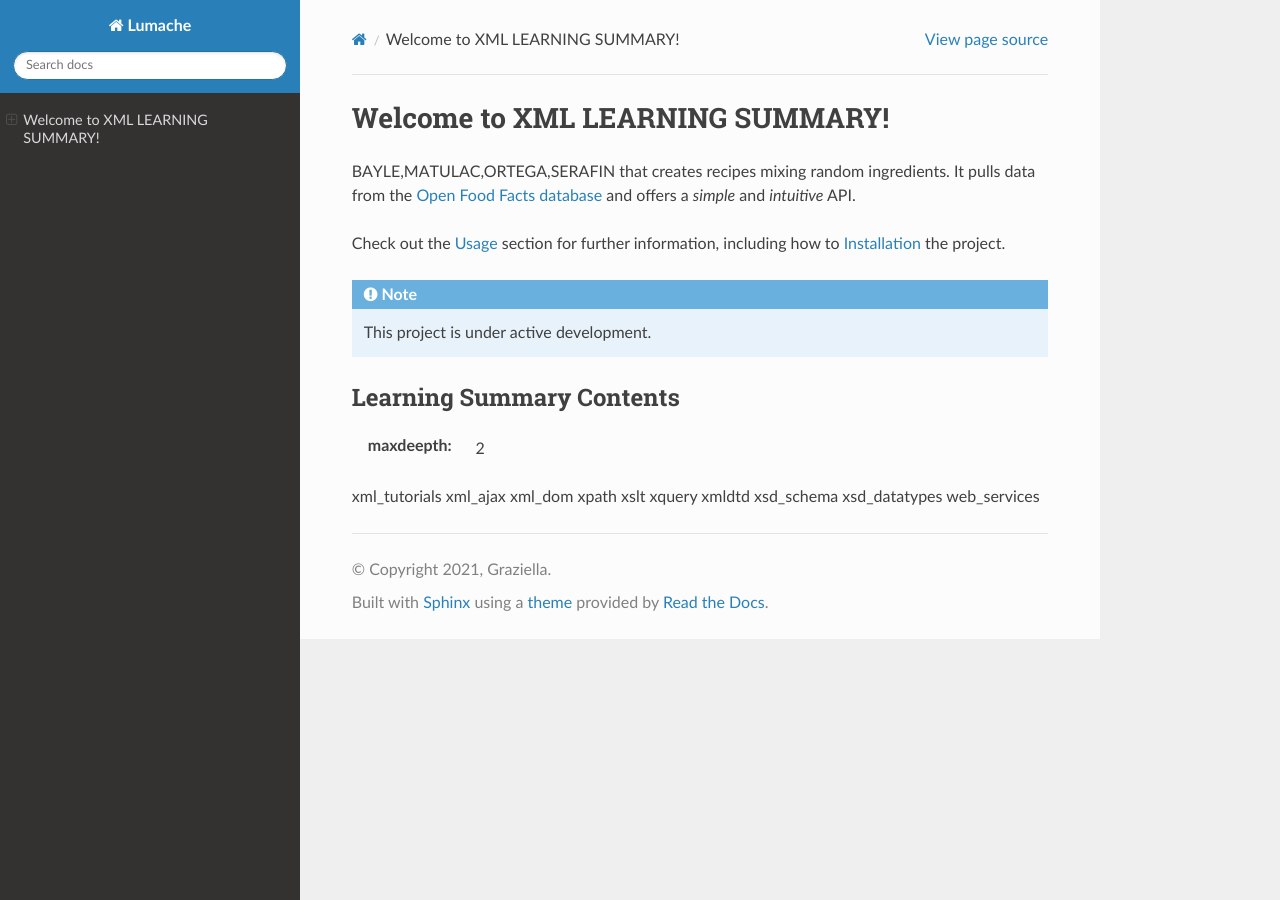
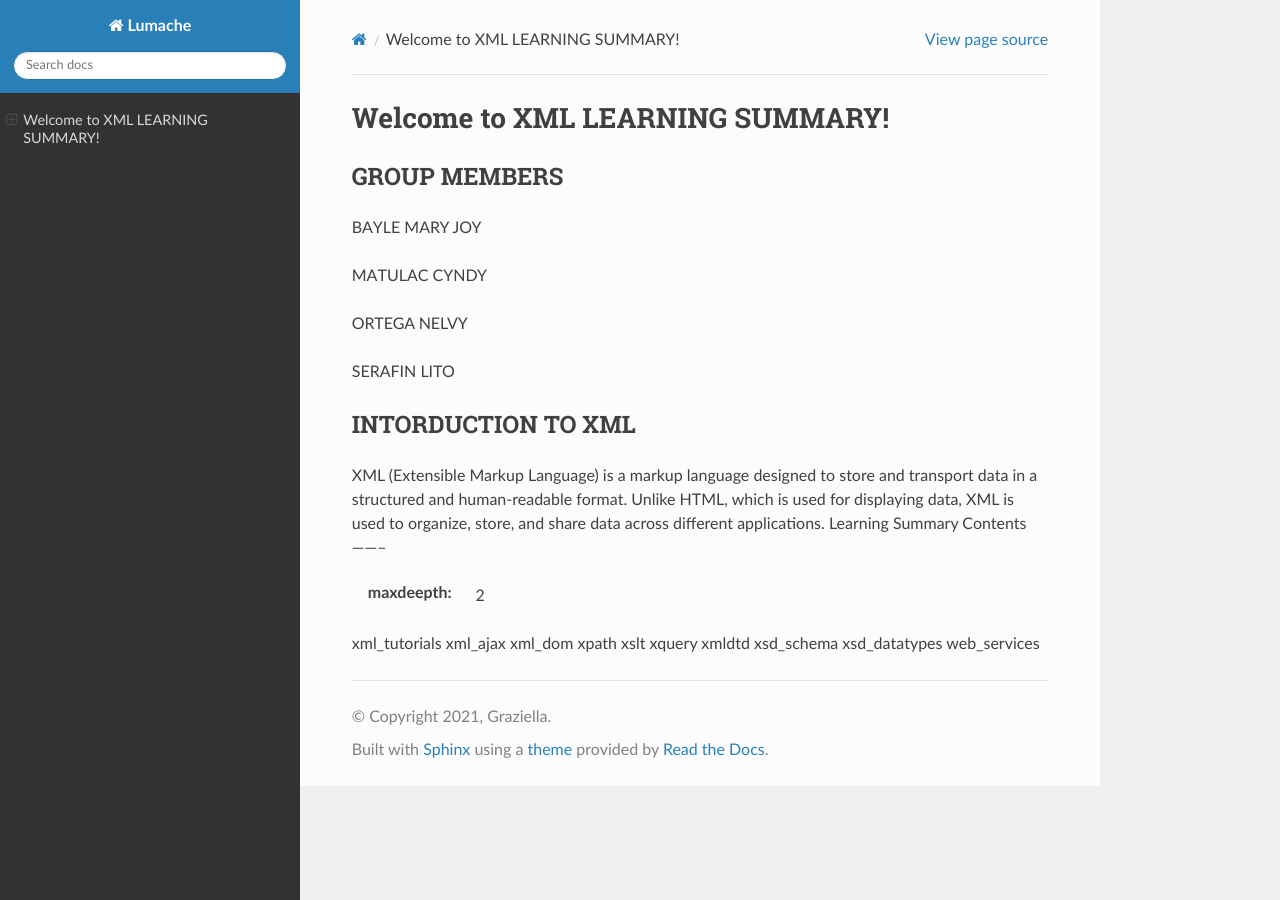
Before and after one commit to litoserafin/xml, a Sphinx documentation site: the page built from docs/source/index.rst, in a window 1280 px wide. Built offline with Sphinx 7.4.7 and the Read the Docs theme 3.1.0, drawn with Linux system fonts in a browser that asks for light colours.

Commit message:
Update index.rst

```diff
--- a/docs/source/index.rst
+++ b/docs/source/index.rst
@@ -1,18 +1,19 @@
 Welcome to XML LEARNING SUMMARY!
 ===================================
+GROUP MEMBERS
+-----------------
+BAYLE MARY JOY
 
-BAYLE,MATULAC,ORTEGA,SERAFIN
-that creates recipes mixing random ingredients.
-It pulls data from the `Open Food Facts database <https://www.w3schools.com/xml/default.asp>`_
-and offers a *simple* and *intuitive* API.
+MATULAC CYNDY
 
-Check out the :doc:`usage` section for further information, including
-how to :ref:`installation` the project.
+ORTEGA NELVY
 
-.. note::
+SERAFIN LITO
 
-   This project is under active development.
+INTORDUCTION TO XML
+----------------
 
+XML (Extensible Markup Language) is a markup language designed to store and transport data in a structured and human-readable format. Unlike HTML, which is used for displaying data, XML is used to organize, store, and share data across different applications.
 Learning Summary Contents
 --------
 
```
